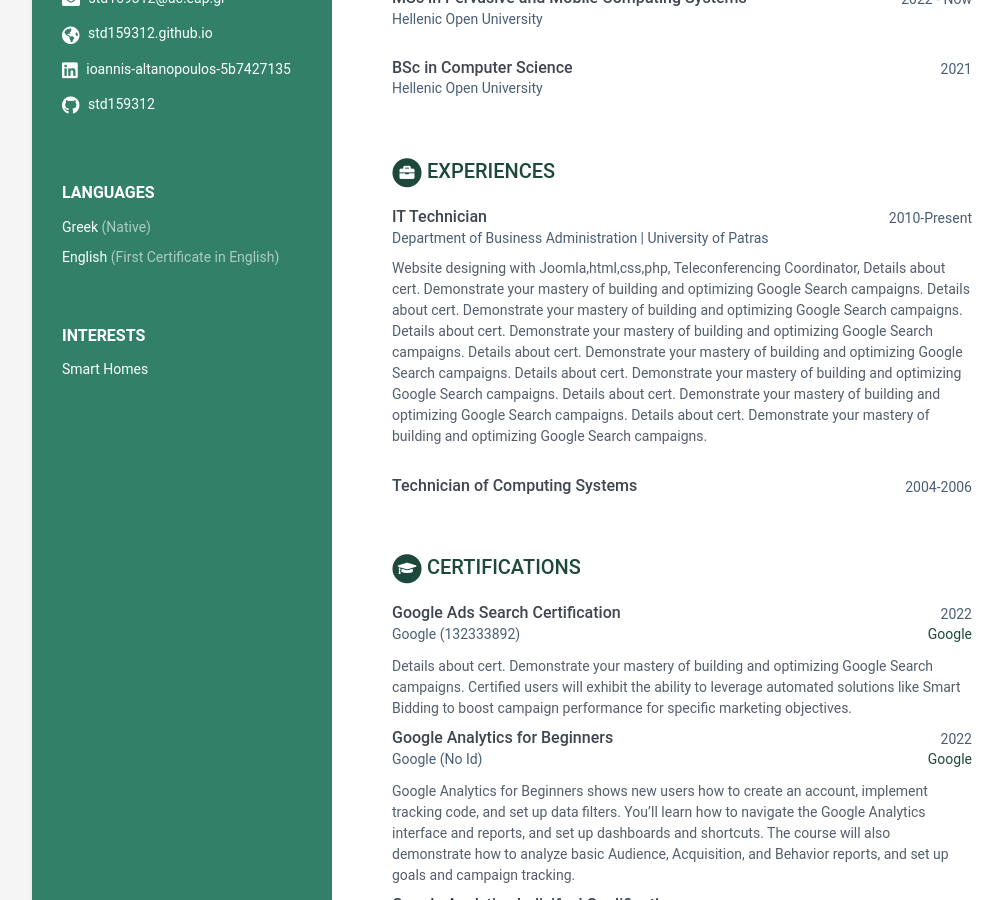
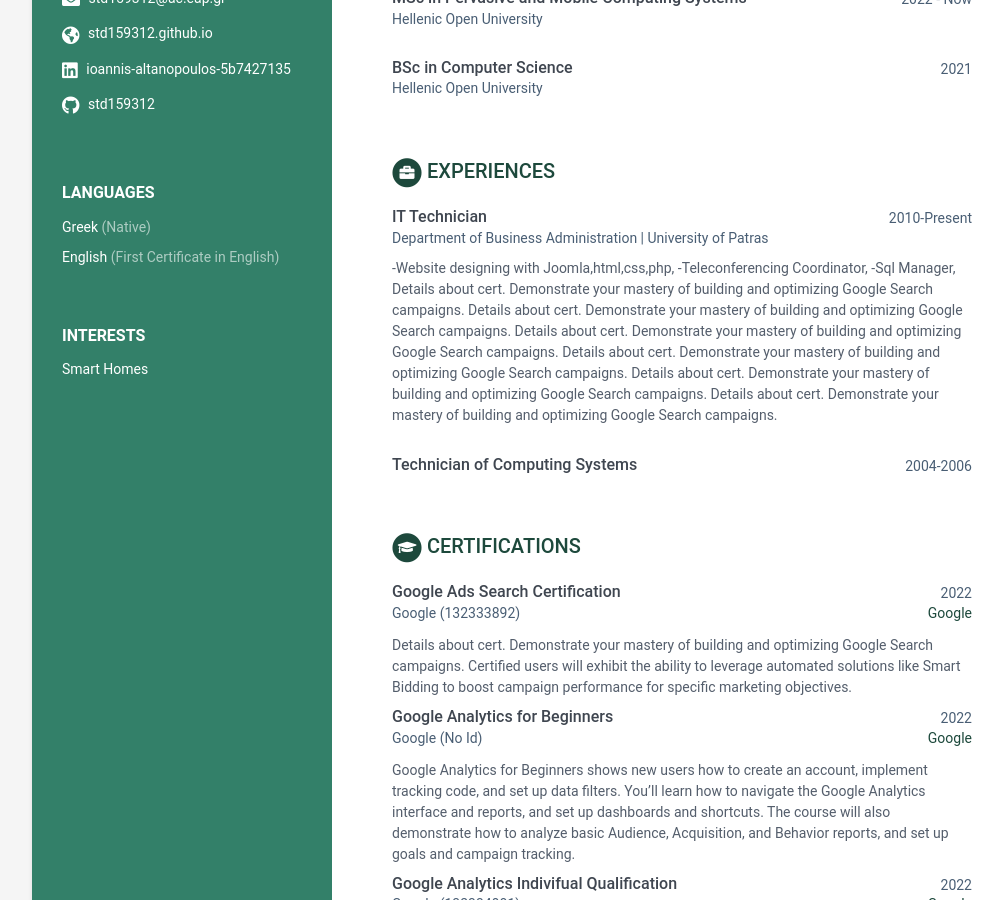
Before and after one commit to std159312/std159312.github.io, a Jekyll site: the page built from index.html, in a window 1280 px wide and 900 px high, scrolled down 345 px. Shown: the whole window, without its empty margins (108-1111 px from the left). Built offline with Jekyll 4.4.1, drawn with Linux system fonts in a browser that asks for light colours.

Commit message:
Initial commit

```diff
--- a/_data/data.yml
+++ b/_data/data.yml
@@ -84,9 +84,9 @@
         company: Department of Business Administration | University of Patras
 
         details: |
-            Website designing with Joomla,html,css,php,
-            Teleconferencing Coordinator,
-            Details about cert. Demonstrate your mastery of building and optimizing Google Search campaigns.
+            -Website designing with Joomla,html,css,php,
+            -Teleconferencing Coordinator,
+            -Sql Manager,
             Details about cert. Demonstrate your mastery of building and optimizing Google Search campaigns.
             Details about cert. Demonstrate your mastery of building and optimizing Google Search campaigns.
             Details about cert. Demonstrate your mastery of building and optimizing Google Search campaigns.
```
